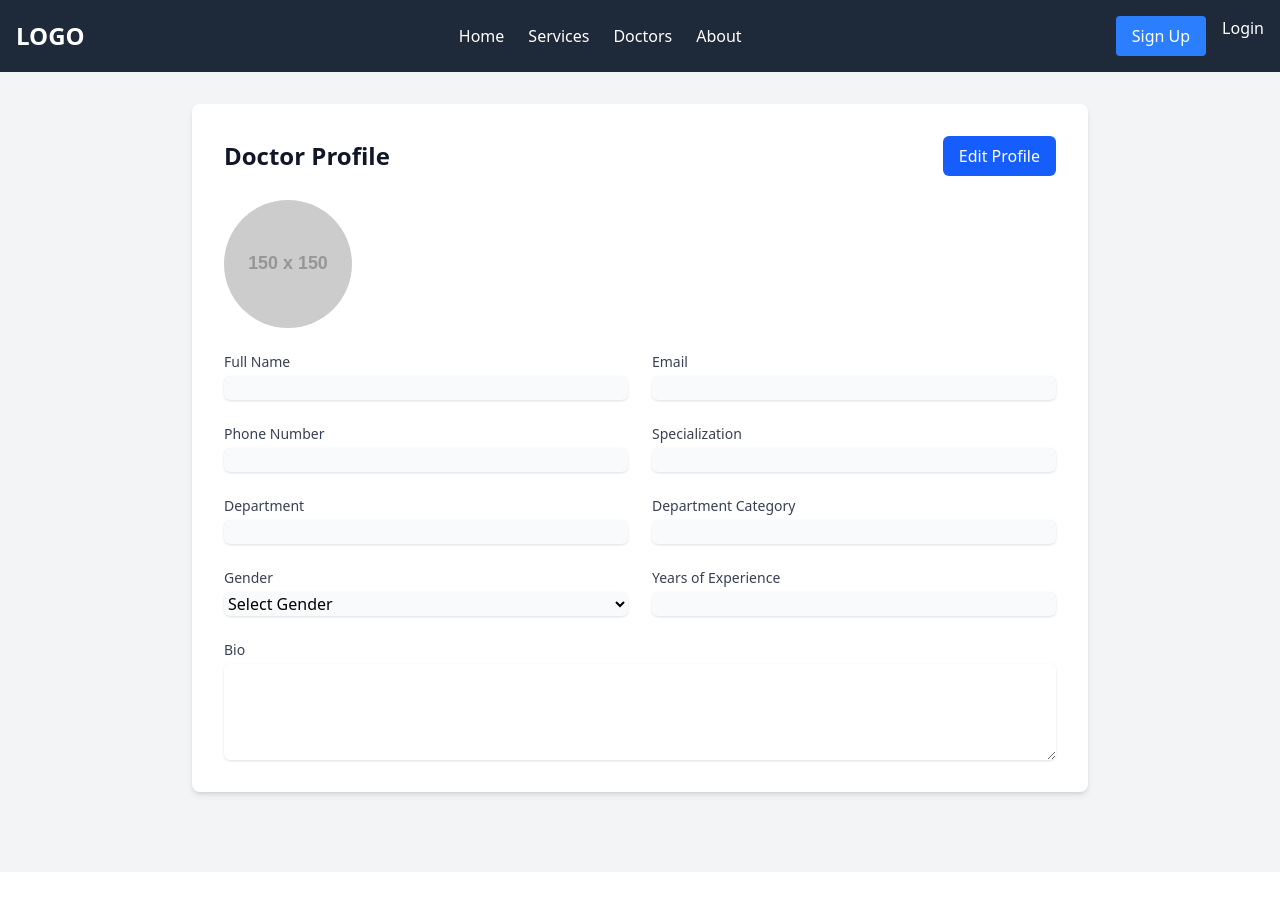
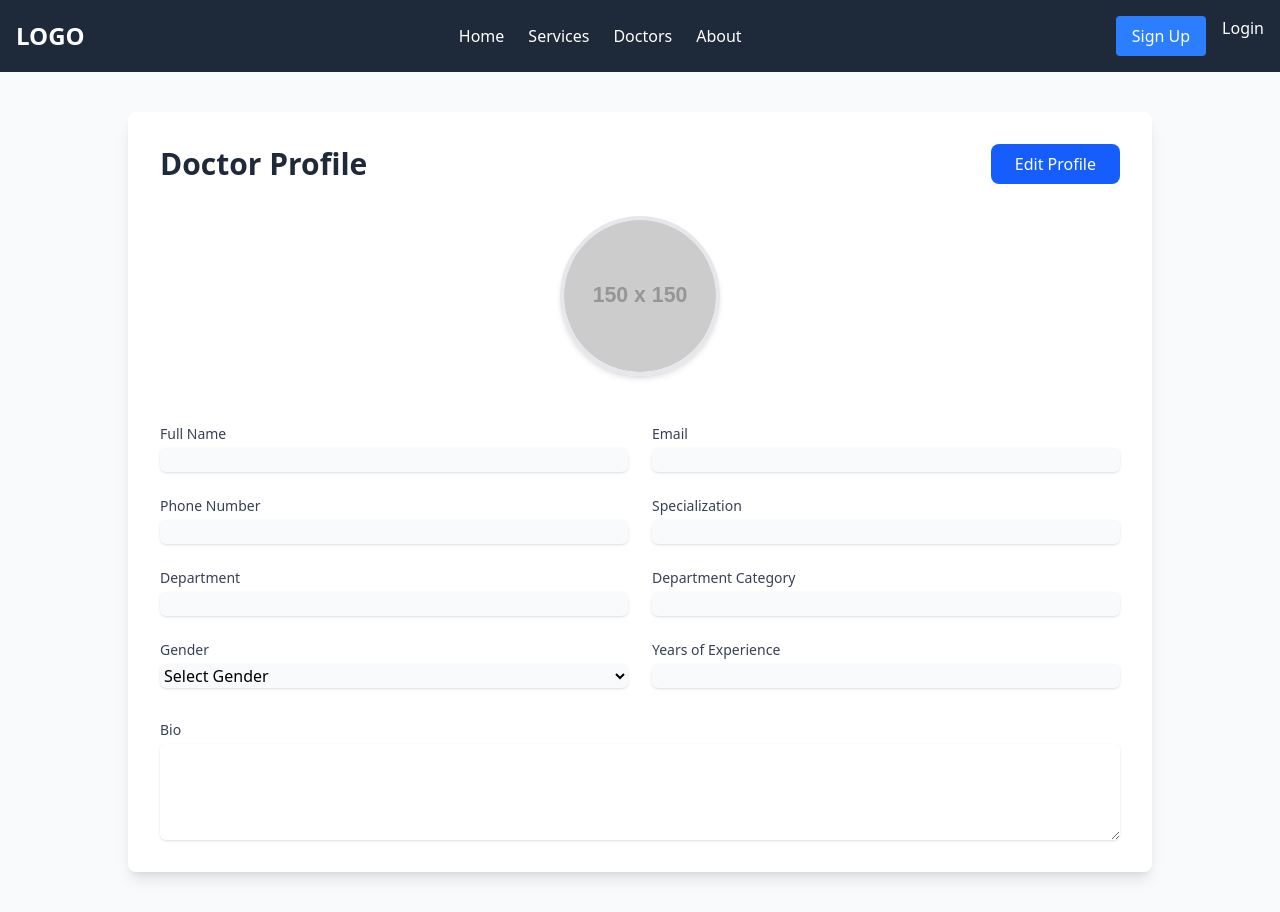
Before and after one commit to takshpatel28/Health_Care_Webmind, a React (Vite) app in the folder Client/: page /profile in a window 1280 px wide. Before the commit the page ends 872 px from the top, so only its background shows below. Built offline with nearby package versions, Linux system fonts and the light colour scheme.

Commit message:
"Updated"

```diff
--- a/Client/src/Pages/Profile.jsx
+++ b/Client/src/Pages/Profile.jsx
@@ -7,8 +7,6 @@ const Profile = () => {
   const [formData, setFormData] = useState({
     fullName: '',
     email: '',
-    password: '',
-    confirmPassword: '',
     phoneNumber: '',
     role: 'doctor',
     specialization: '',
@@ -109,39 +107,58 @@ const Profile = () => {
   };
 
   return (
-    <div className="min-h-screen bg-gray-100 py-8 px-4 sm:px-6 lg:px-8">
-      <div className="max-w-4xl mx-auto bg-white rounded-lg shadow-md overflow-hidden">
+    <div className="min-h-screen bg-gray-50 py-10 px-4 sm:px-6 lg:px-8">
+      <div className="max-w-5xl mx-auto bg-white rounded-lg shadow-lg overflow-hidden">
         <div className="p-8">
           {/* Header Section */}
-          <div className="flex justify-between items-center mb-6">
-            <h1 className="text-2xl font-bold text-gray-900">Doctor Profile</h1>
+          <div className="flex flex-col md:flex-row justify-between items-center mb-8">
+            <h1 className="text-3xl font-bold text-gray-800">Doctor Profile</h1>
             <button
               onClick={() => setIsEditing(!isEditing)}
-              className="px-4 py-2 bg-blue-600 text-white rounded-md hover:bg-blue-700 transition-colors"
+              className="mt-4 md:mt-0 px-6 py-2 bg-blue-600 text-white rounded-lg hover:bg-blue-700 transition-colors"
             >
               {isEditing ? 'Cancel' : 'Edit Profile'}
             </button>
           </div>
 
           {/* Profile Form */}
-          <form onSubmit={handleSubmit} className="space-y-6">
+          <form onSubmit={handleSubmit} className="space-y-8">
             {/* Profile Image */}
-            <div className="flex items-center space-x-6">
+            <div className="flex flex-col items-center">
               <div className="relative">
                 <img
                   src={profileImage || 'https://via.placeholder.com/150'}
                   alt="Profile"
-                  className="w-32 h-32 rounded-full object-cover"
+                  className="w-40 h-40 rounded-full object-cover border-4 border-gray-200 shadow-md"
                 />
                 {isEditing && (
-                  <input
-                    type="file"
-                    accept="image/*"
-                    onChange={handleImageUpload}
-                    className="absolute inset-0 w-full h-full opacity-0 cursor-pointer"
-                  />
+                  <label className="absolute bottom-0 right-0 bg-blue-600 text-white p-2 rounded-full cursor-pointer">
+                    <input
+                      type="file"
+                      accept="image/*"
+                      onChange={handleImageUpload}
+                      className="hidden"
+                    />
+                    <svg
+                      xmlns="http://www.w3.org/2000/svg"
+                      className="h-5 w-5"
+                      fill="none"
+                      viewBox="0 0 24 24"
+                      stroke="currentColor"
+                    >
+                      <path
+                        strokeLinecap="round"
+                        strokeLinejoin="round"
+                        strokeWidth={2}
+                        d="M5 13l4 4L19 7"
+                      />
+                    </svg>
+                  </label>
                 )}
               </div>
+              <p className="mt-4 text-gray-600 text-sm">
+                {isEditing ? 'Click the icon to upload a new profile image' : ''}
+              </p>
             </div>
 
             {/* Form Fields */}
@@ -159,24 +176,6 @@ const Profile = () => {
                 value={formData.email}
                 disabled
               />
-              {isEditing && (
-                <>
-                  <InputField
-                    label="New Password"
-                    name="password"
-                    type="password"
-                    value={formData.password}
-                    onChange={handleInputChange}
-                  />
-                  <InputField
-                    label="Confirm Password"
-                    name="confirmPassword"
-                    type="password"
-                    value={formData.confirmPassword}
-                    onChange={handleInputChange}
-                  />
-                </>
-              )}
               <InputField
                 label="Phone Number"
                 name="phoneNumber"
@@ -246,7 +245,7 @@ const Profile = () => {
               <div className="flex justify-end">
                 <button
                   type="submit"
-                  className="px-4 py-2 bg-green-600 text-white rounded-md hover:bg-green-700 transition-colors"
+                  className="px-6 py-2 bg-green-600 text-white rounded-lg hover:bg-green-700 transition-colors"
                 >
                   Save Changes
                 </button>
```
